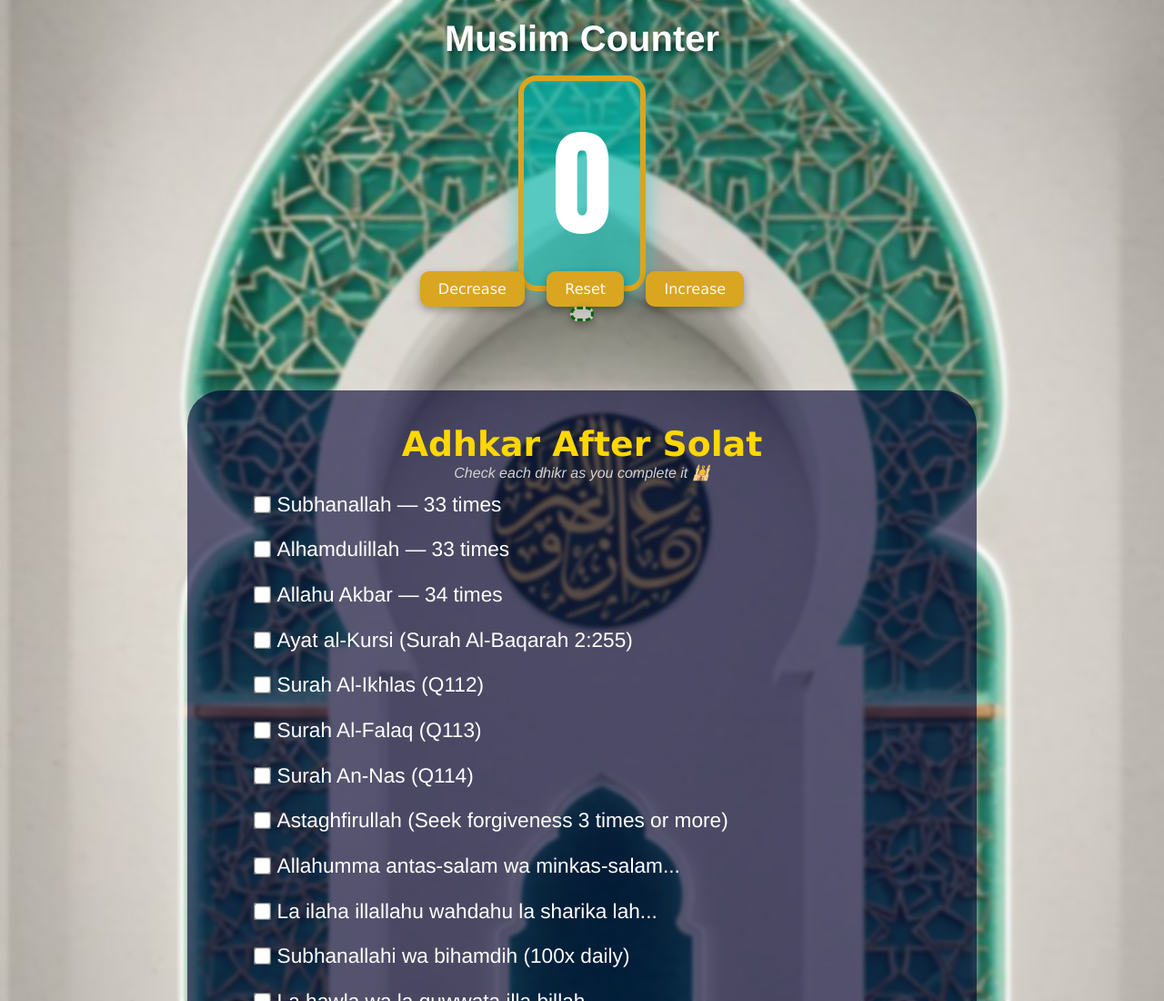
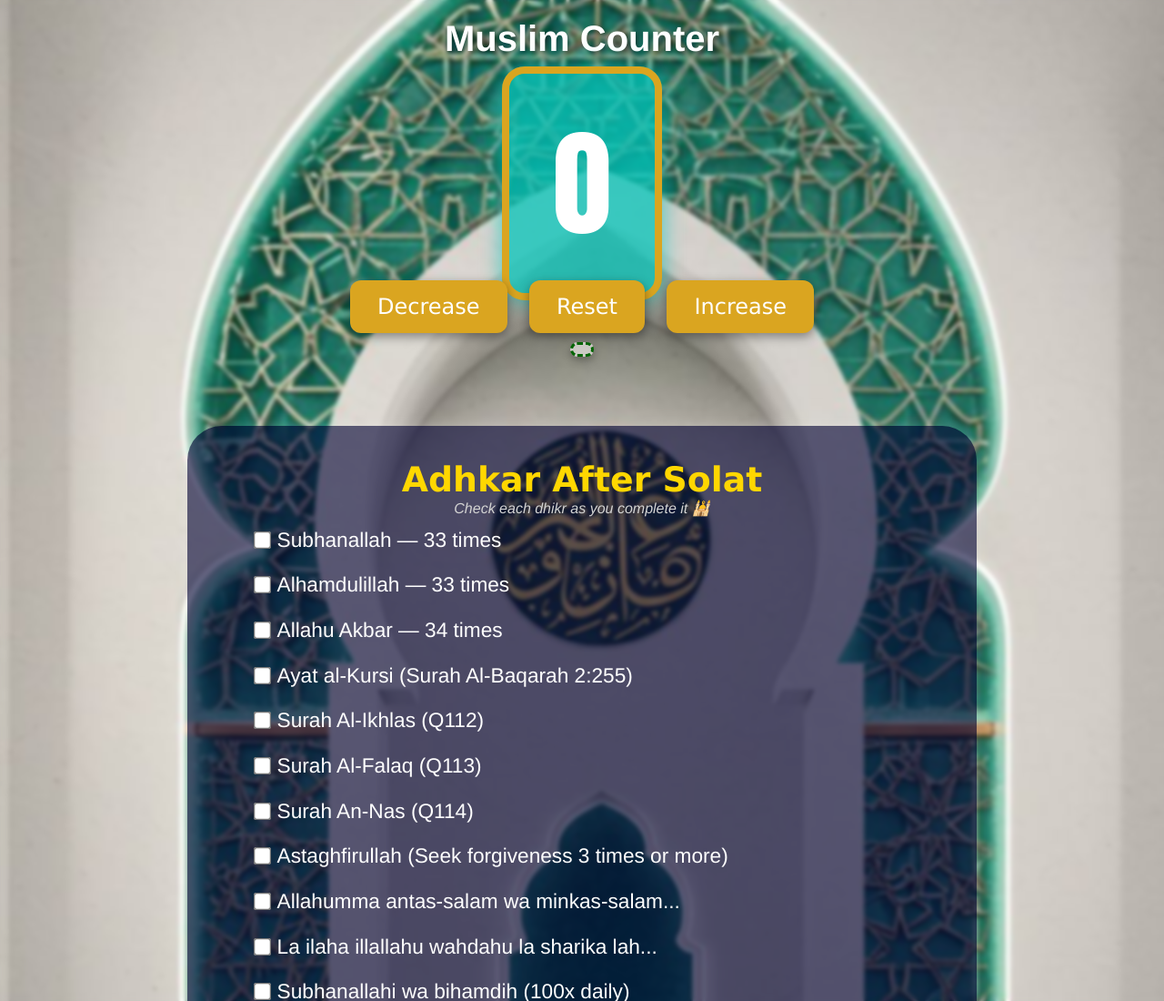
Before and after one commit to hikmahtech-hub/Muslim-counter, a plain HTML site: page index.html in a window 1280 px wide. Shown: the top 1100 px of the page at 91% size. Drawn offline with Linux system fonts and the light colour scheme.

Commit message:
Add files via upload

```diff
--- a/index.html
+++ b/index.html
@@ -2,6 +2,7 @@
 <html>
     <head>
          <meta charset="UTF-8">
+         <meta name="viewport" content="width=device-width, initial-scale=1.0">
         <title>My counter</title>
     </head>
     <body>
--- a/style.css
+++ b/style.css
@@ -30,43 +30,38 @@ h1 {
 }
 
 /* Counter label */
+/* Counter label - Bigger and more responsive */
 #counterLabel {
   font-family: 'Impact', sans-serif;
-  font-size: 8rem;
-  border: 6px solid #DAA520;
-  border-radius: 20px;
-  padding: 1rem 2rem;
-  margin: 20px 0;
-  background: rgba(4, 196, 186, 0.6);
-  box-shadow: 0 0 25px rgba(4, 196, 186, 0.6);
+  font-size: clamp(5rem, 10vw, 10rem); /* Responsive font size */
+  border: 8px solid #DAA520;
+  border-radius: 25px;
+  padding: 1.5rem 3rem;
+  margin: 30px 0;
+  background: rgba(4, 196, 186, 0.75);
+  box-shadow: 0 0 25px rgba(4, 196, 186, 0.7);
   transition: transform 0.3s ease, box-shadow 0.3s ease;
 }
 
-#counterLabel:hover {
-  transform: scale(1.05);
-  box-shadow: 0 0 35px #DAA520;
-}
-
-/* Buttons */
+/* Buttons - Larger, easier to tap, and centered */
 .button {
   font-family: 'Lucida Sans', sans-serif;
-  font-size: 1rem;
-  border-radius: 10px;
+  font-size: clamp(1rem, 2vw, 1.5rem);
+  border-radius: 12px;
   background-color: #DAA520;
-  color: #f8f9fa;
+  color: #fff;
   cursor: pointer;
   transition: all 0.3s ease;
-  padding: 10px 20px;
-  margin: 0 10px;
+  padding: 15px 30px;
+  margin: 10px;
   border: none;
-  box-shadow: 0 4px 10px rgba(0, 0, 0, 0.3);
+  box-shadow: 0 4px 12px rgba(0, 0, 0, 0.4);
 }
 
 .button:hover {
   background-color: #00c4cc;
-  color: #fff;
-  transform: scale(1.05);
-  box-shadow: 0 0 15px rgba(0, 255, 255, 0.6);
+  transform: scale(1.08);
+  box-shadow: 0 0 20px rgba(0, 255, 255, 0.8);
 }
 
 /* Container */
```
